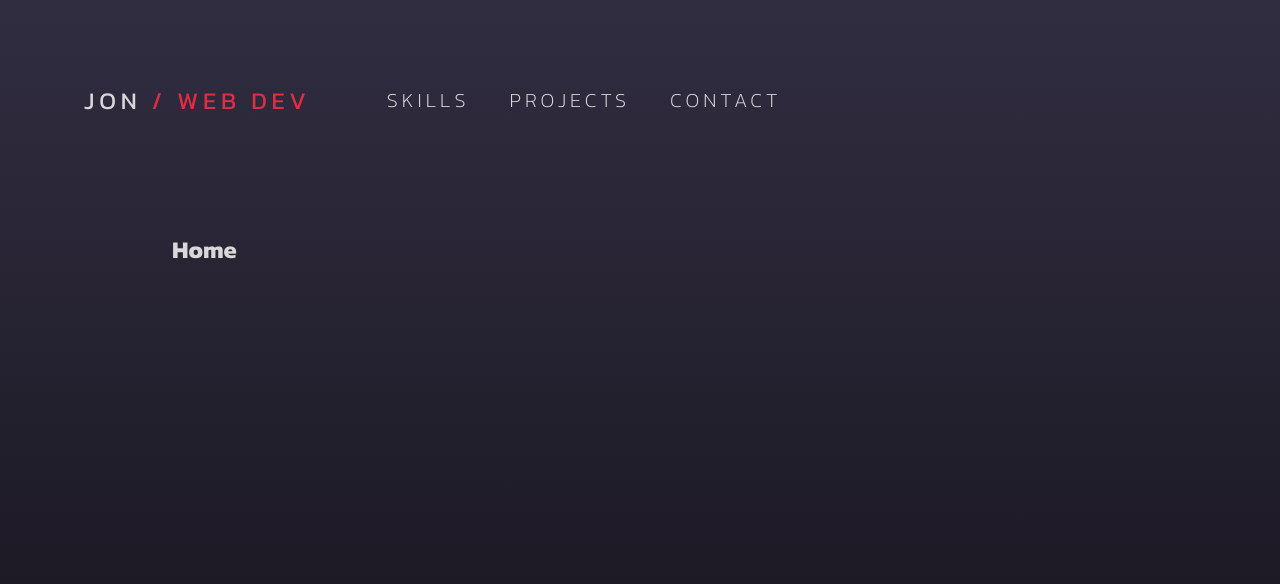
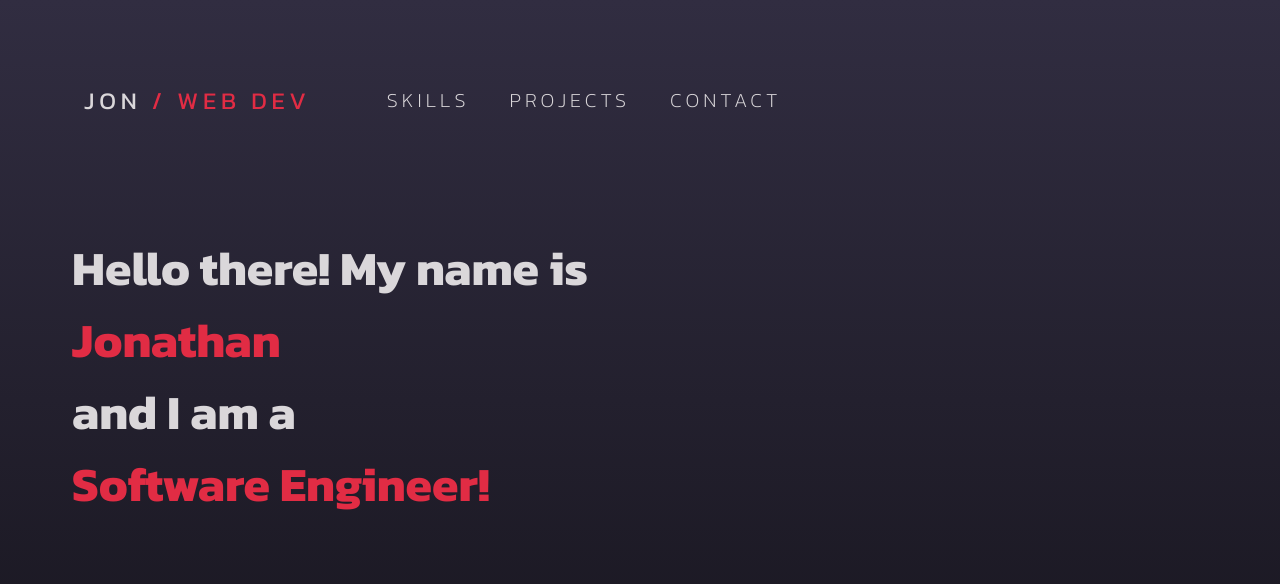
Before and after one commit to venoblin/personal-portfolio-frontend, a React (Create React App) app: page / in a window 1280 px wide. Shown: the top 584 px of the page. Built offline with nearby package versions, Linux system fonts and the light colour scheme.

Commit message:
Added styles

```diff
--- a/src/components/pages/Home.jsx
+++ b/src/components/pages/Home.jsx
@@ -3,7 +3,10 @@ import '../../styles/Home.css'
 const Home = () => {
   return (
     <section className="Home">
-      <h1>Home</h1>
+      <h1 className="intro-heading">
+        Hello there! My name is <span>Jonathan</span> and I am a{' '}
+        <span>Software Engineer!</span>
+      </h1>
     </section>
   )
 }
--- a/src/styles/App.css
+++ b/src/styles/App.css
@@ -1,5 +1,8 @@
+.App h1 {
+  font-size: 3em;
+}
 .App section {
-  max-width: 1000px;
+  max-width: 1200px;
   padding: 2rem;
   margin: 0 auto;
 }/*# sourceMappingURL=App.css.map */
--- a/src/styles/App.scss
+++ b/src/styles/App.scss
@@ -2,9 +2,12 @@
 
 .App {
 
+  h1 {
+    font-size: 3em;
+  }
 
   section {
-    max-width: 1000px;
+    max-width: 1200px;
     padding: 2rem;
     margin: 0 auto;
   }
--- a/src/styles/Home.css
+++ b/src/styles/Home.css
@@ -1 +1,4 @@
-/*# sourceMappingURL=Home.css.map */
+.intro-heading span {
+  display: block;
+  color: #e12c44;
+}/*# sourceMappingURL=Home.css.map */
--- a/src/styles/Home.scss
+++ b/src/styles/Home.scss
@@ -0,0 +1,9 @@
+@import './vars/variables.scss';
+
+.intro-heading {
+
+  span {
+    display: block;
+    color: $redColor;
+  }
+}
```
Also changed, not shown: 2 other files (tests, documents, lock files or other folders).
